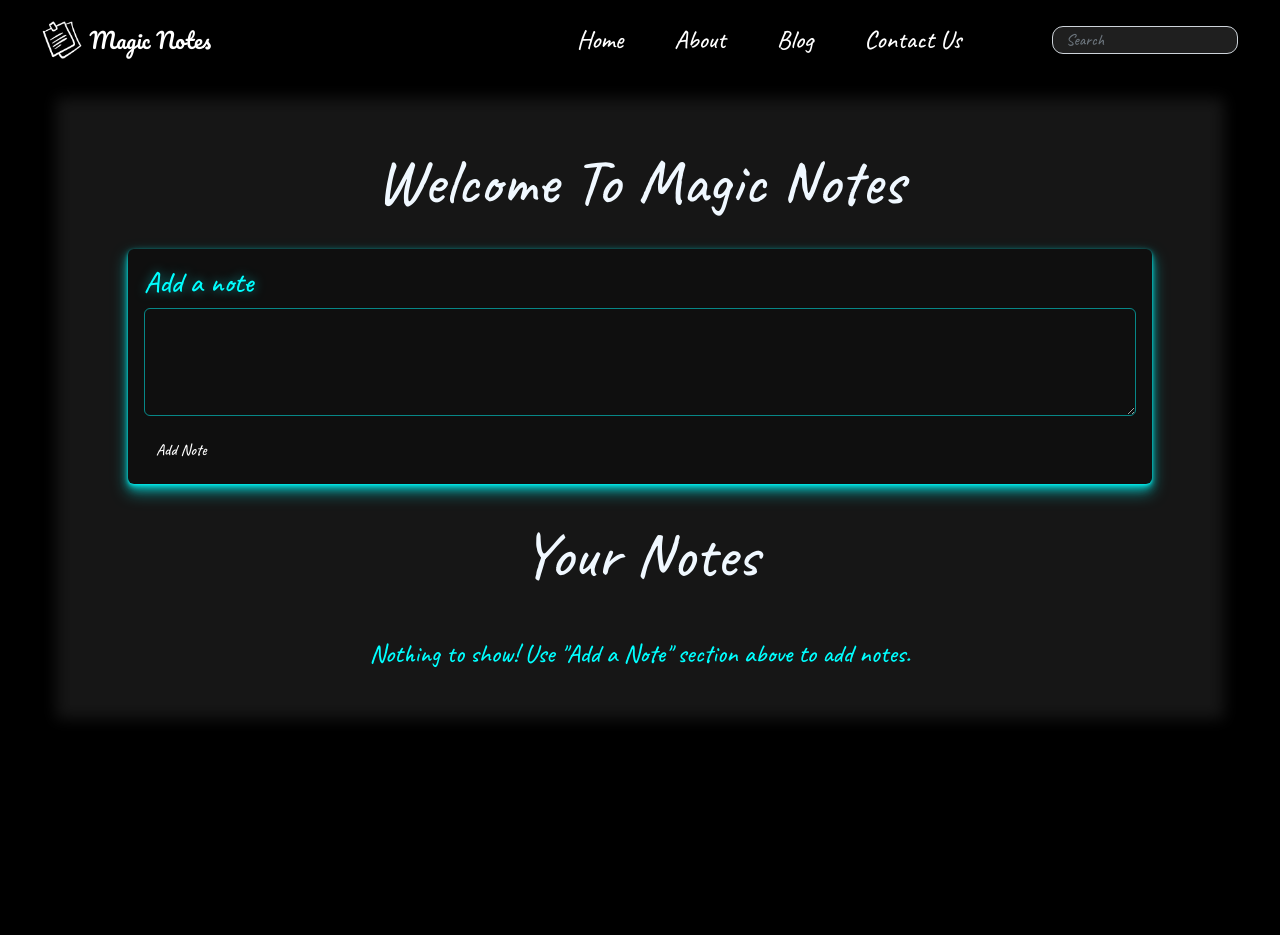
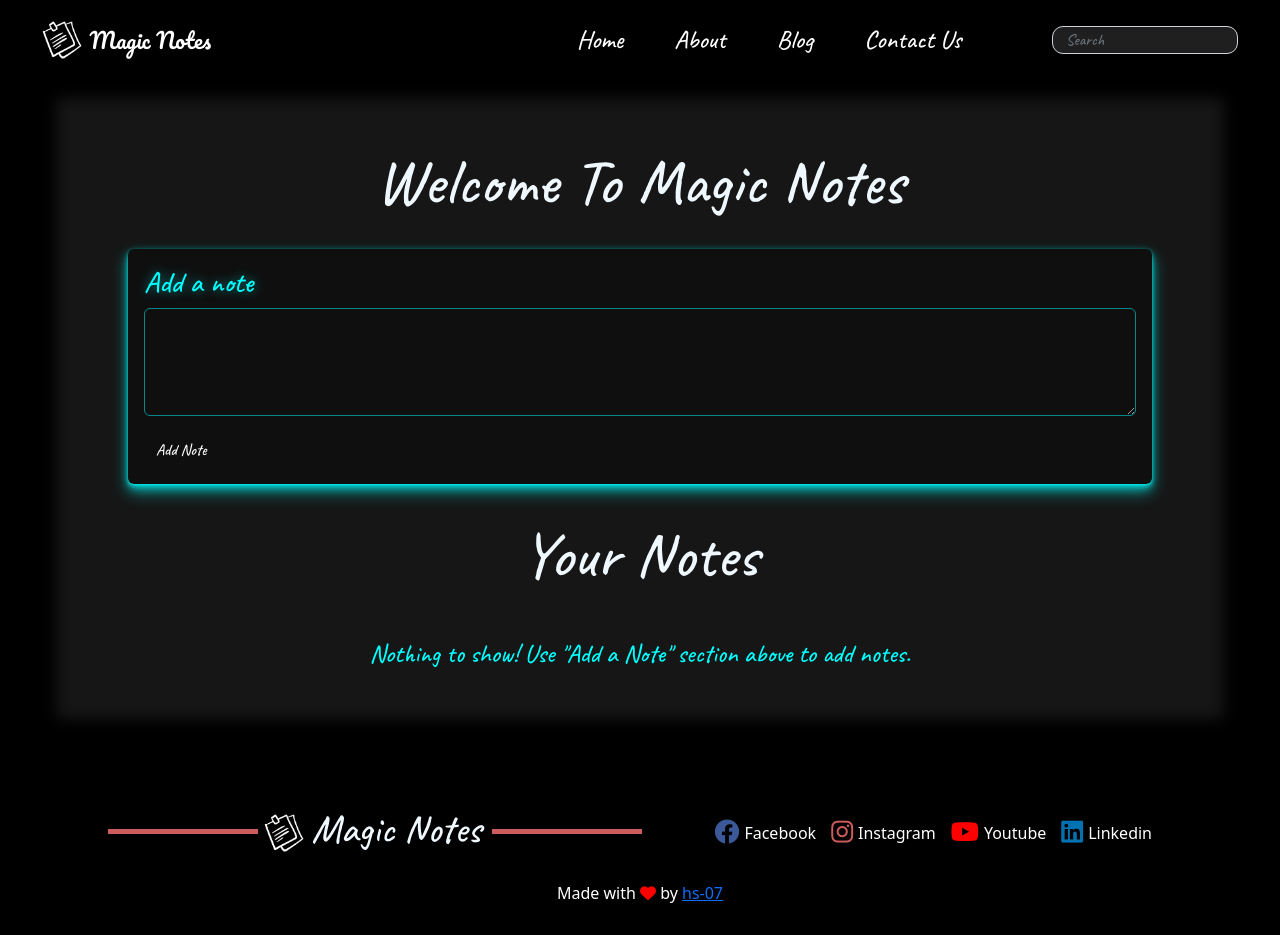
Before and after one commit to hs-07/magic_notes, a plain HTML site: page index.html in a window 1280 px wide. Before the commit the page ends 800 px from the top, so only its background shows below. Drawn offline with nearby package versions, Linux system fonts and the light colour scheme.

Commit message:
added footer for website

```diff
--- a/index.html
+++ b/index.html
@@ -27,6 +27,13 @@
     <link
       href="https://fonts.googleapis.com/css2?family=Caveat:wght@500&display=swap"
       rel="stylesheet"
+    />
+    <link
+      rel="stylesheet"
+      href="https://cdnjs.cloudflare.com/ajax/libs/font-awesome/6.2.0/css/all.min.css"
+      integrity="sha512-xh6O/CkQoPOWDdYTDqeRdPCVd1SpvCA9XXcUnZS2FmJNp1coAFzvtCN9BmamE+4aHK8yyUHUSCcJHgXloTyT2A=="
+      crossorigin="anonymous"
+      referrerpolicy="no-referrer"
     />
     <title>Magic Notes</title>
   </head>
@@ -92,6 +99,52 @@
       <div id="notes" class="row container-fluid"></div>
     </div>
 
+    <footer>
+      <div class="footer">
+        <div class="brand">
+          <div class="logo">
+            <img
+              src="./images/kisspng-clip-art-post-it-note-portable-network-graphics-ve-sticky-notes-doodle-transparent-png-amp-svg-ve-5cc8180c61af86.9935274115566172284001.png"
+              alt=""
+            />
+          </div>
+          <div class="app_name"><h1>Magic Notes</h1></div>
+        </div>
+        <div class="social_links">
+          <div class="facebook">
+            <a target="_blank" href="www.facebook.com">
+              <span><i class="fa-brands fa-facebook"></i></span>
+              <span>Facebook</span>
+            </a>
+          </div>
+          <div class="instagram">
+            <a target="_blank" href="www.instagram.com">
+              <span><i class="fa-brands fa-instagram"></i></span>
+              <span>Instagram</span>
+            </a>
+          </div>
+          <div class="youtube">
+            <a target="_blank" href="www.youtube.com"
+              ><span><i class="fa-brands fa-youtube"></i></span>
+              <span>Youtube</span>
+            </a>
+          </div>
+          <div class="linkedin">
+            <a target="_blank" href="www.linkedin.com">
+              <span><i class="fa-brands fa-linkedin"></i></span>
+              <span>Linkedin</span>
+            </a>
+          </div>
+        </div>
+      </div>
+      <div class="endLine">
+        <p>
+          Made with <span><i class="fa-solid fa-heart"></i></span> by
+          <a target="_blank" href="https://github.com/hs-07">hs-07 </a>
+        </p>
+      </div>
+    </footer>
+
     <script
       src="https://code.jquery.com/jquery-3.3.1.slim.min.js"
       integrity="sha384-q8i/X+965DzO0rT7abK41JStQIAqVgRVzpbzo5smXKp4YfRvH+8abtTE1Pi6jizo"
--- a/style.css
+++ b/style.css
@@ -1,14 +1,17 @@
 body {
   background-color: black !important;
 }
-.navbar > .container-fluid {
+
+.navbar>.container-fluid {
   padding: 0px 34px 0px 34px;
 }
+
 .navbar-brand {
   font-family: "Pacifico", cursive;
   font-size: 1.35rem;
   transition: text-shadow 0.25s ease-in-out;
 }
+
 .navbar-brand:hover {
   text-shadow: 0px 0px 10px cyan;
 }
@@ -18,12 +21,15 @@ body {
   0% {
     transform: rotate(0deg);
   }
+
   25% {
     transform: rotate(15deg);
   }
+
   75% {
     transform: rotate(-15deg);
   }
+
   100% {
     transform: rotate(0deg);
   }
@@ -43,29 +49,35 @@ body {
   height: 5rem;
   margin-bottom: 2rem;
 }
+
 img {
   filter: invert(100%);
   width: 2.6rem;
   margin: 7px;
 }
+
 ul {
   font-family: "Caveat", cursive;
   font-size: 1.6rem;
 }
+
 li {
   left: 324px;
   position: relative;
   flex-direction: row;
   display: flex;
 }
+
 .navbar-expand-lg .navbar-nav .nav-link {
   padding: 1rem !important;
   margin: 0.6rem !important;
   transition: all 0.25s ease-in-out;
 }
+
 .navbar-expand-lg .navbar-nav .nav-link:hover {
   text-shadow: 0px 0px 14px white;
 }
+
 .me-2 {
   margin-right: 0.5rem !important;
   height: 24px;
@@ -91,11 +103,13 @@ h1 {
   font-family: "Caveat", cursive;
   font-size: 4rem;
 }
+
 h5 {
   font-size: 1.85rem;
   color: aqua;
   text-shadow: 0px 0px 11px rgba(0, 255, 255, 0.5);
 }
+
 .card {
   width: 64rem;
   font-family: "Caveat", cursive;
@@ -122,14 +136,16 @@ button {
   border: none !important;
   font-size: 1.2rem
 }
-button:hover{
+
+button:hover {
   background-color: #333;
-    box-shadow: inset 0px 2px 4px rgba(0,255,255,0.3),
-                inset 0px 3px 6px rgba(0,255,255,0.3),
-                inset 0px 6px 12px rgba(0,255,255,0.3);
+  box-shadow: inset 0px 2px 4px rgba(0, 255, 255, 0.3),
+    inset 0px 3px 6px rgba(0, 255, 255, 0.3),
+    inset 0px 6px 12px rgba(0, 255, 255, 0.3);
   transition: 0.2s;
   transform: translateY(2px);
 }
+
 .row {
   color: aqua;
   font-family: "Caveat", cursive;
@@ -140,8 +156,117 @@ button:hover{
 }
 
 
-@media(max-width:1150px){
-    .card{
+@media(max-width:1150px) {
+  .card {
     width: 100%;
   }
 }
+
+
+/* footer code begin */
+
+footer {
+  margin: 100px 0px 30px 0;
+}
+
+.footer {
+  display: flex;
+  margin: 0 10% 0 20%;
+  justify-content: space-between;
+}
+
+.brand {
+  display: flex;
+}
+
+.social_links {
+  display: flex;
+  gap: 15px;
+  align-items: center;
+}
+
+.social_links span {
+  color: white;
+}
+
+.social_links .instagram i {
+  color: #CD5C5C;
+  font-size: 25px;
+}
+
+.social_links .youtube i {
+  color: red;
+  font-size: 25px;
+}
+
+.social_links .linkedin i {
+  color: #0072b1;
+  font-size: 25px;
+}
+
+.social_links .facebook i {
+  color: #3b5998;
+  font-size: 25px;
+}
+
+.social_links a {
+  display: flex;
+  align-items: center;
+  gap: 5px;
+  cursor: pointer;
+  text-decoration: none;
+}
+
+.footer h1 {
+  text-align: center;
+  font-size: 40px;
+  max-width: 600px;
+  position: relative;
+}
+
+.footer h1:before {
+  content: "";
+  display: block;
+  width: 150px;
+  height: 5px;
+  background: #CD5C5C;
+  left: 180px;
+  top: 50%;
+  position: absolute;
+}
+
+.footer h1:after {
+  content: "";
+  display: block;
+  width: 150px;
+  height: 5px;
+  background: #CD5C5C;
+  right: 223px;
+  top: 50%;
+  position: absolute;
+}
+
+.endLine p {
+  text-align: center;
+  color: white;
+}
+
+.endLine {
+  margin-top: 20px;
+}
+
+.endLine span i {
+  color: red;
+}
+
+@media(max-width:1170px) {
+  .footer {
+    flex-direction: column;
+    margin: 0 auto;
+    justify-content: center;
+    align-items: center;
+    gap: 30px;
+  }
+}
+
+/* footer code ends  */
```
Lines whose indentation alone changed are shown as unchanged.
